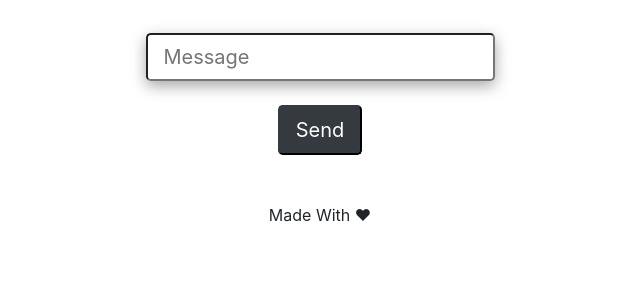
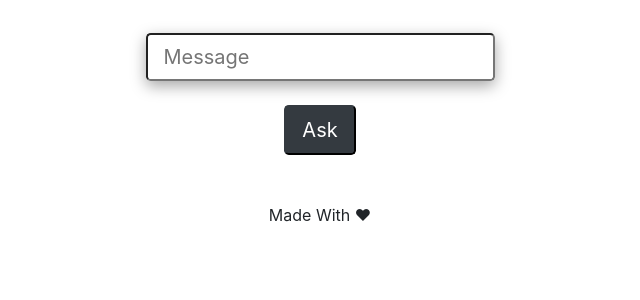
Before and after one commit to theuntoldcreator/ALLY-BOT, a Flask app: page /index in a window 1280 px wide; the page is wider, and only the part inside the window is pictured. Shown: the part 255-555 px from the top of that part, without its empty margins (320-960 px from the left). Run offline with Flask 2, Linux system fonts and the light colour scheme; parts of the project's set-up code (start-up, migrations or seed data) failed here and were passed over; some libraries are stand-ins or nearby versions.

Commit message:
Update index.html

```diff
--- a/templates/index.html
+++ b/templates/index.html
@@ -67,7 +67,7 @@ overflow-x: hidden;">
                 <div id="userInput" class="p-3">
                     <input id="textInput" class="form-control-lg bdr-2" style="box-shadow: rgba(0, 0, 0, 0.35) 0px 5px 15px;" type="text" name="msg" placeholder="Message">
                     <br><br>
-                    <input id="buttonInput" class="btn-lg btn-dark" type="submit" value="Send">
+                    <input id="buttonInput" class="btn-lg btn-dark" type="submit" value="Ask">
                 </div>
             </div>
 
```
